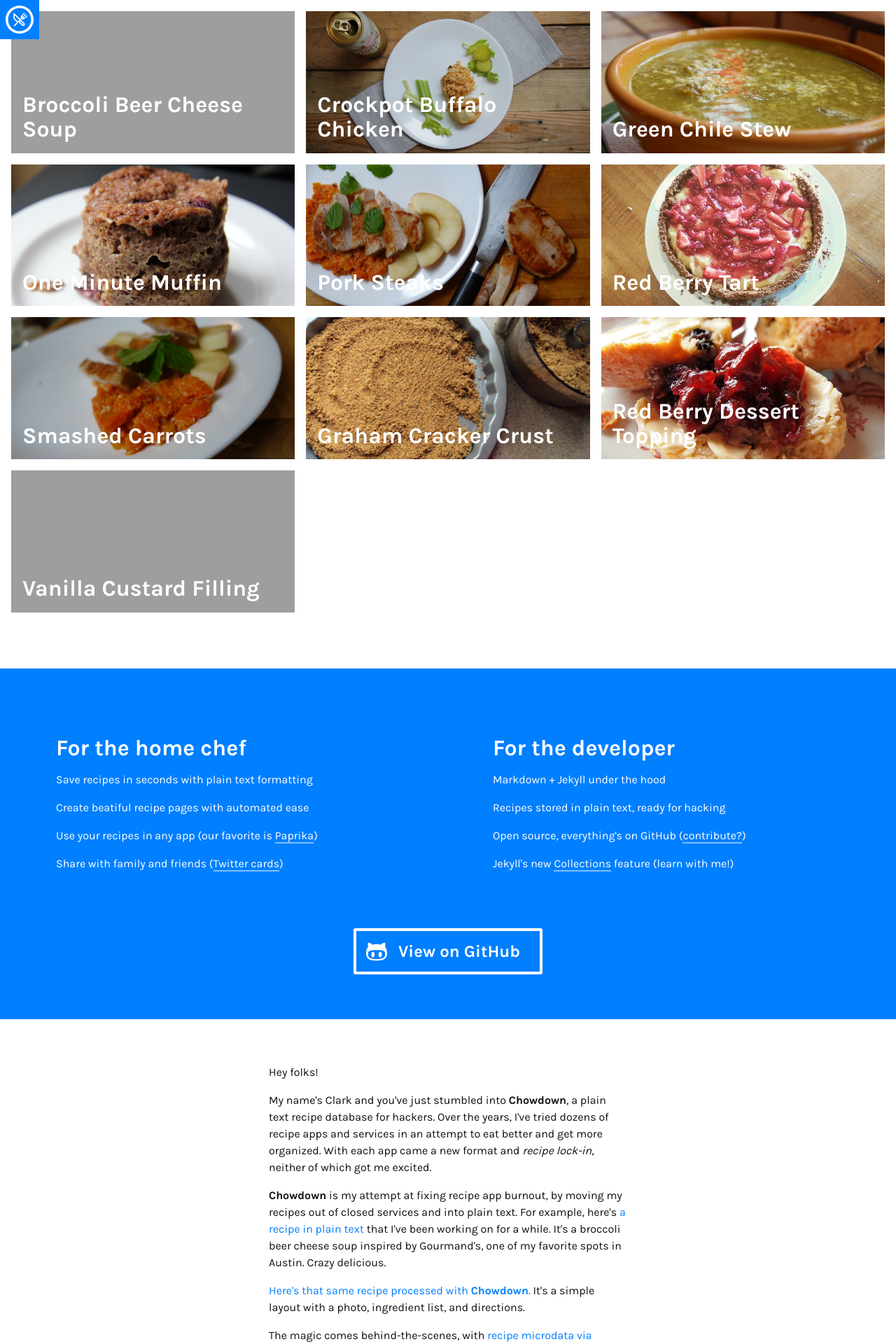
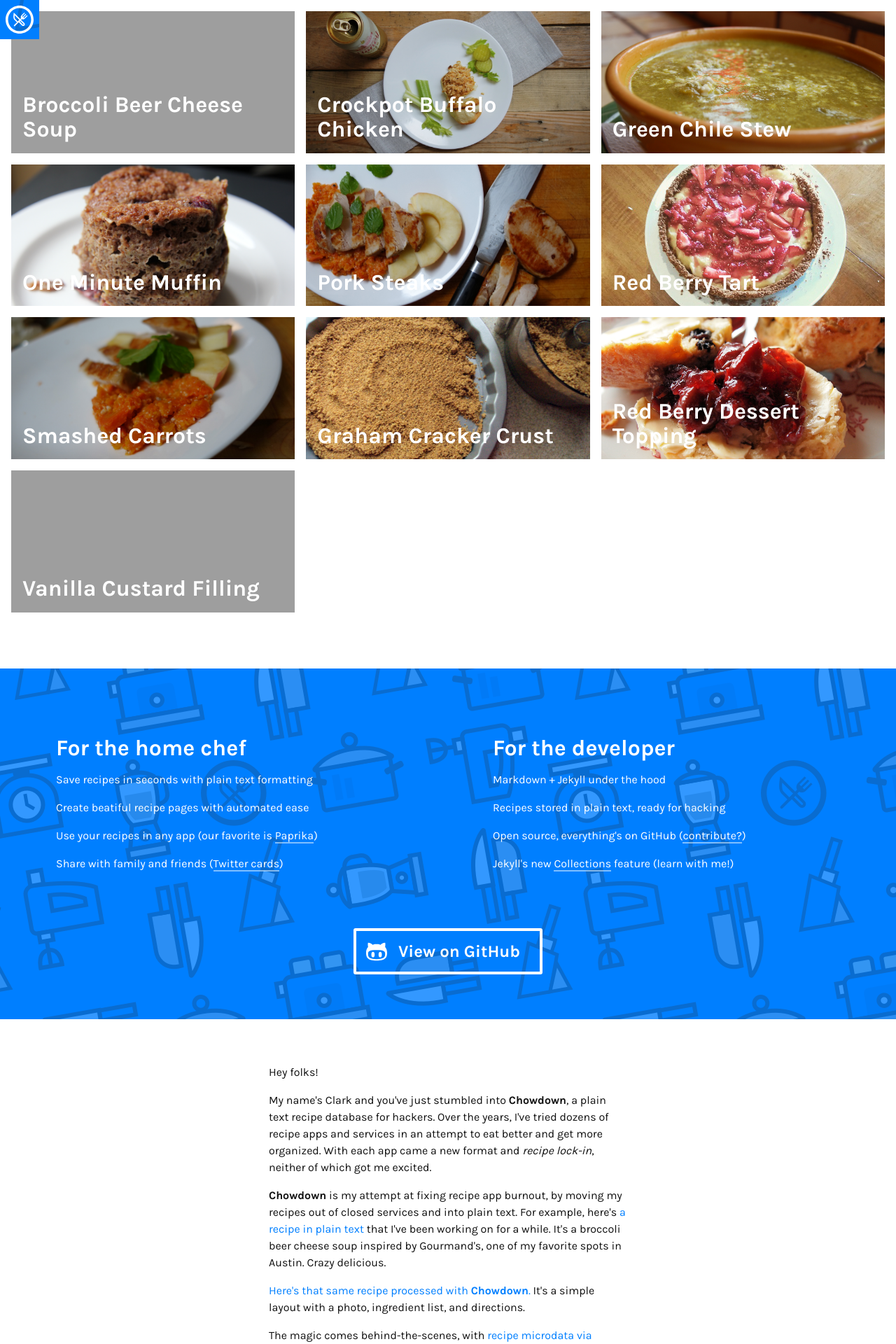
Before and after one commit to Skn0tt/old-recipes.simonknott.de, a Jekyll site: the page built from index.html, in a window 1280 px wide. Shown: the top 1920 px of the page at 70% size. Built offline with Jekyll 4.4.1, drawn with Linux system fonts in a browser that asks for light colours; nearby versions of some CDN libraries.

Commit message:
bg pattern

```diff
--- a/css/main.scss
+++ b/css/main.scss
@@ -8,6 +8,8 @@ ul{margin:0; padding:0; list-style:none;}
 ul li{  padding:0 0 0 25px; position:relative;}
 ul li input{position: absolute; top:5px; left:0; opacity:0.5;}
 
+.bg-blue{background: #007FFF url(../assets/tile.png);}
+
 a .image{transition:.2s ease all; opacity:1;}
 a:hover .image{opacity:0.2;}
 .ingredients p{margin-bottom:0.5rem;}
```
Also changed, not shown: assets/tile.png (added).
